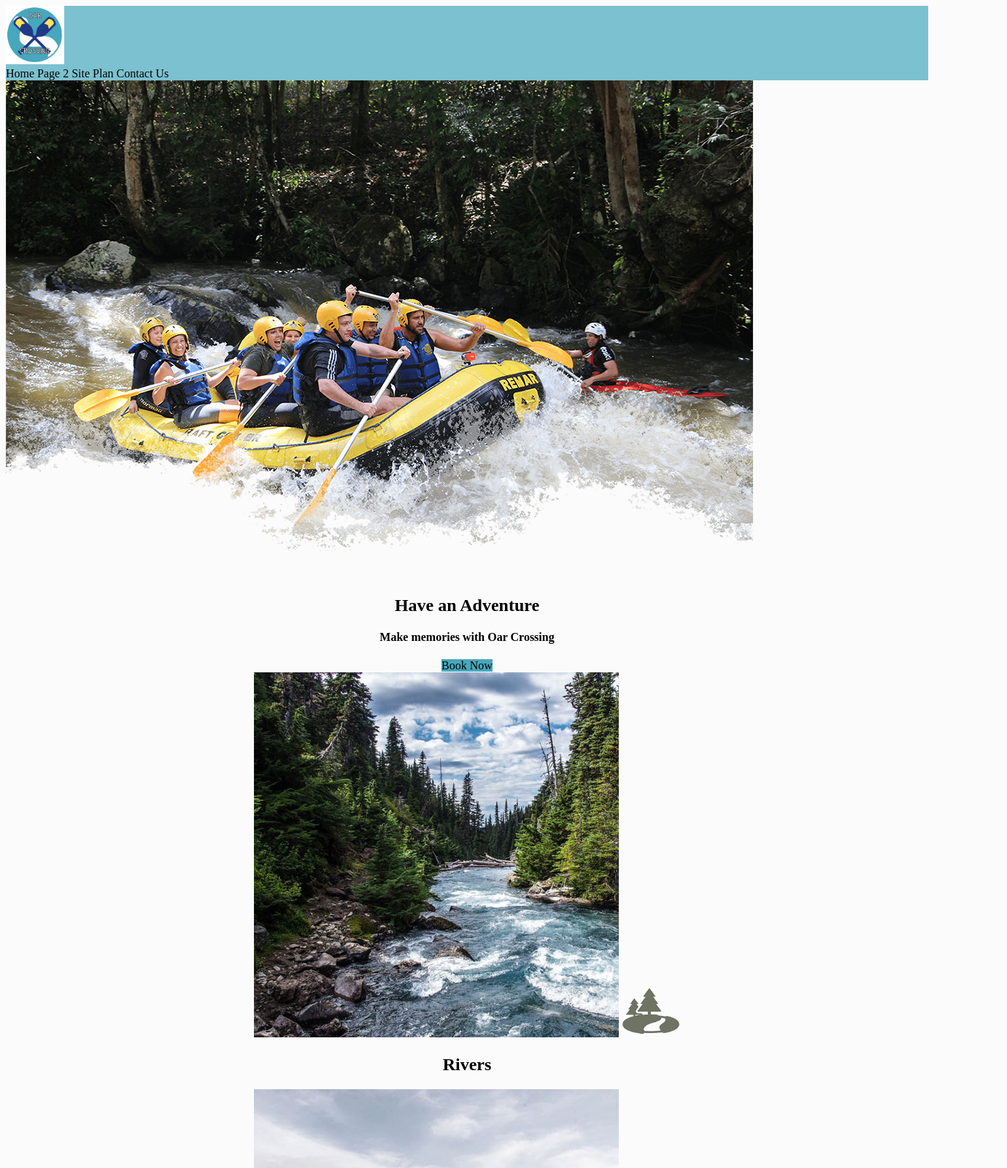
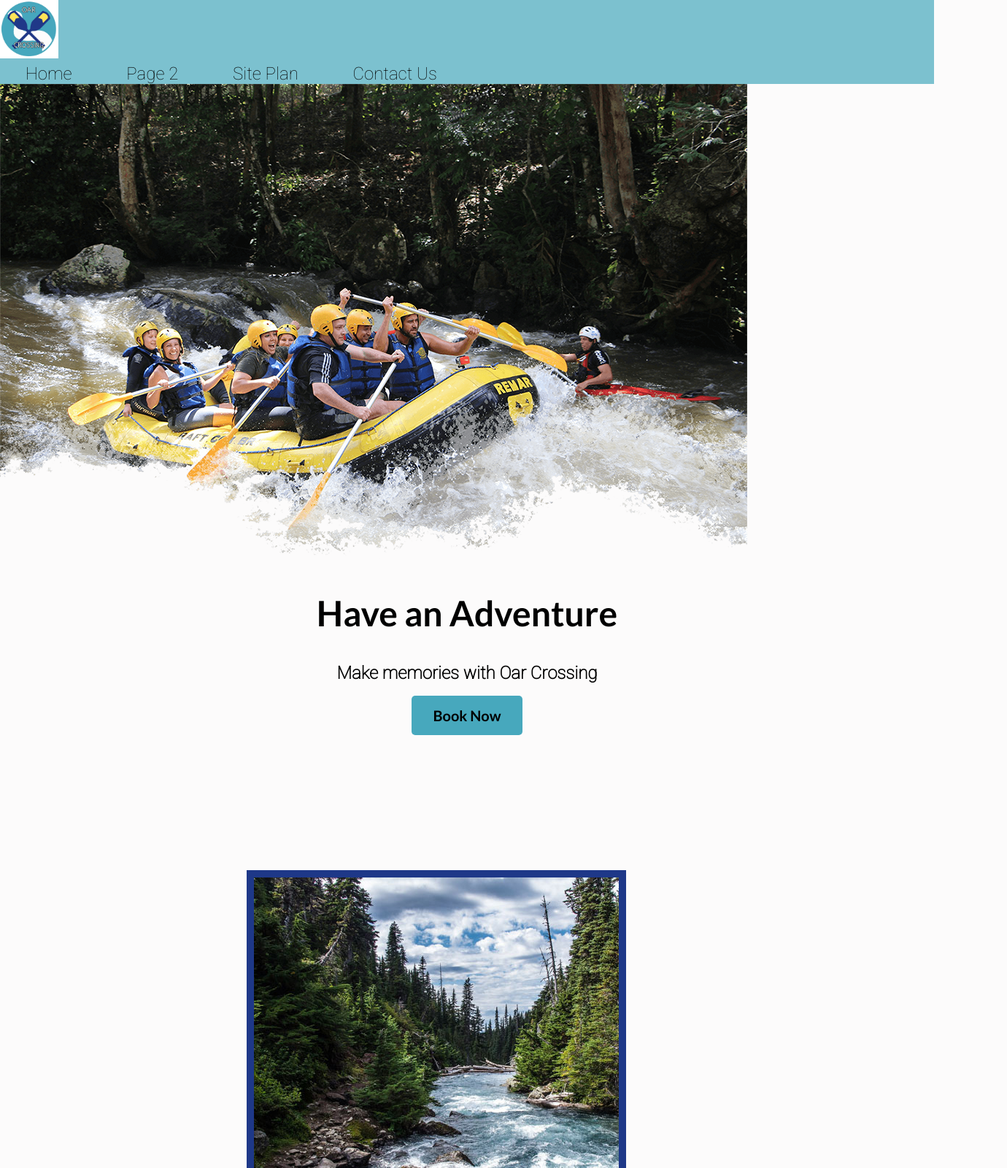
Before and after one commit to emmaohn/wdd130, a plain HTML site: page wwr/index.html in a window 1280 px wide. Shown: the top 1600 px of the page at 73% size, 1380 px wide, since content can reach past the window. Drawn offline with Linux system fonts and the light colour scheme.

Commit message:
fonts and spacing

```diff
--- a/wwr/index.html
+++ b/wwr/index.html
@@ -27,7 +27,7 @@
             </div>
             <div>
                 <section id="hero-msg">
-                    <h1>Have an Adventure</h1>
+                    <h1 class="home-title">Have an Adventure</h1>
                     <h4>Make memories with Oar Crossing</h4>
                     <div class="button-box">
                         <a class="book" href="rates.html">Book Now</a>
--- a/wwr/styles/styles.css
+++ b/wwr/styles/styles.css
@@ -1,5 +1,9 @@
+@import url('https://fonts.googleapis.com/css2?family=Lato:wght@700&family=Roboto:wght@100&display=swap');
+
 h4{
     color: black;
+    font-family: lato, Arial;
+    font-size: 1.5em;
 }
 
 #content{
@@ -10,40 +14,67 @@ h4{
 
 body{
     background-color: #fcfbfb;
+    font-family: Roboto, Helvetica, sans-serif;
+    margin: 0;
+    padding: 0;
+}
+h2{
+    margin: 0;
 }
 
 header{
     background-color: rgba(71, 168, 189, .7);
+    font-family: lato, Arial;
+    font-size: 1.5em;
 }
 
 nav a{
     text-align: center;
     color: black;
     text-decoration: none;
+    font-family: Roboto, Helvetica, sans-serif;
+    padding: 35px;
 }
 nav a:hover{
     background-color: #47A8BD;
     color: #FFE359;
+    font-family: Roboto, Helvetica, sans-serif;
 }
 
 .home-title{
     color: black;
+    font-family: lato, Arial;
+    font-size: 3em;
+    margin-top: 10px;
 }
 
 #hero-img{
     width:100%;
 }
-
-#hero-msg h1, #hero-msg h4{
+#hero-msg h1{
     text-align: center;
+    font-family: lato, Arial;
+}
+#hero-msg h4{
+    text-align: center;
+    font-family: Roboto, Helvetica, sans-serif;
 }
 
 .button-box{
     text-align: center;
+    font-family: lato, Arial;
 }
 
 main section{
     text-align: center;
+    font-family: Roboto, Helvetica, sans-serif;
+}
+main section img{
+    box-sizing: border-box;
+}
+
+.mountains{
+    margin: 50px 50px;
 }
 
 #background {
@@ -51,46 +82,82 @@ main section{
     background-color: #FF9A47;
 }
 
+.rivers-card, .camping-card, .rapids-card{
+    margin-top: 200px;
+}
+.card-img{
+    border: 10px solid #1E3888;
+}
+
 .msg{
-    background-color: #fcfbfb;
+    background-color: #FFE359;
+    padding: 35px;
 }
 .msg h2{
     color: black;
+    font-family: lato, Arial;
+    font-size: 1.5em;
+    line-height: 1.5em;
 }
 .msg p{
     color: black;
+    font-family: Roboto, Helvetica, sans-serif;
+    font-size: 1em;
+    padding-bottom: 15px;
 }
 
 .book, .join{
     background-color: #47A8BD;
     color: black;
     text-decoration: none;
+    font-family: lato, Arial;
+    font-size: 20px;
+    padding: 15px 30px;
+    margin-top: 50px;
+    border-radius: 5px;
 }
 .book:hover, .join:hover{
     background-color: #47A8BD;
     color: #FFE359;
+    font-family: lato, Arial;
 }
 
+#logo_link{
+    padding-top: 5px;
+}
 .logo{
     width:80px;
 }
 .icon{
     width:80px;
+    padding-top: 10px;
 }
 
 footer{
-    background-color: #fcfbfb;
+    background-color: rgba(71, 168, 189, .7);
+    width: 100%;
+    padding: 25px 50px;
+    margin-top: 200px;
 }
 footer h3{
     color: black;
+    font-family: lato, Arial;
+    font-size: 18px;
+}
+footer h3 a:hover{
+    text-decoration: underline;
+    font-family: lato, Arial;
 }
 footer a{
     color: black;
     text-decoration: none;
+    font-family: Roboto, Helvetica, sans-serif;
+    font-size: 18px;
 }
 footer a:hover{
     color: black;
+    font-family: Roboto, Helvetica, sans-serif;
 }
-footer h3 a:hover{
-    text-decoration: underline;
+footer .social img{
+    padding-top: 15px;
 }
```
